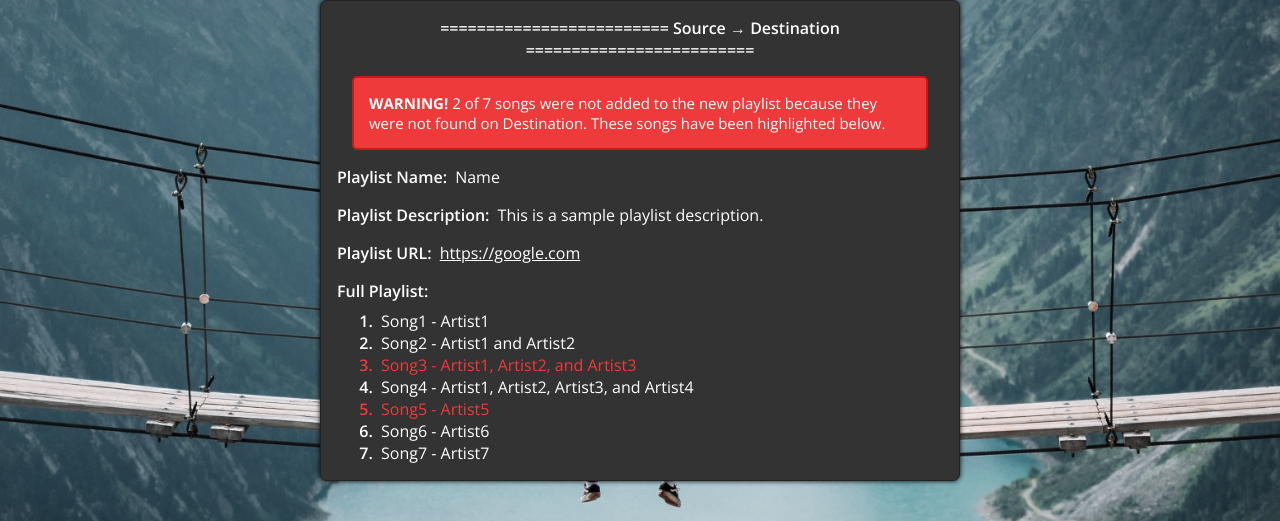
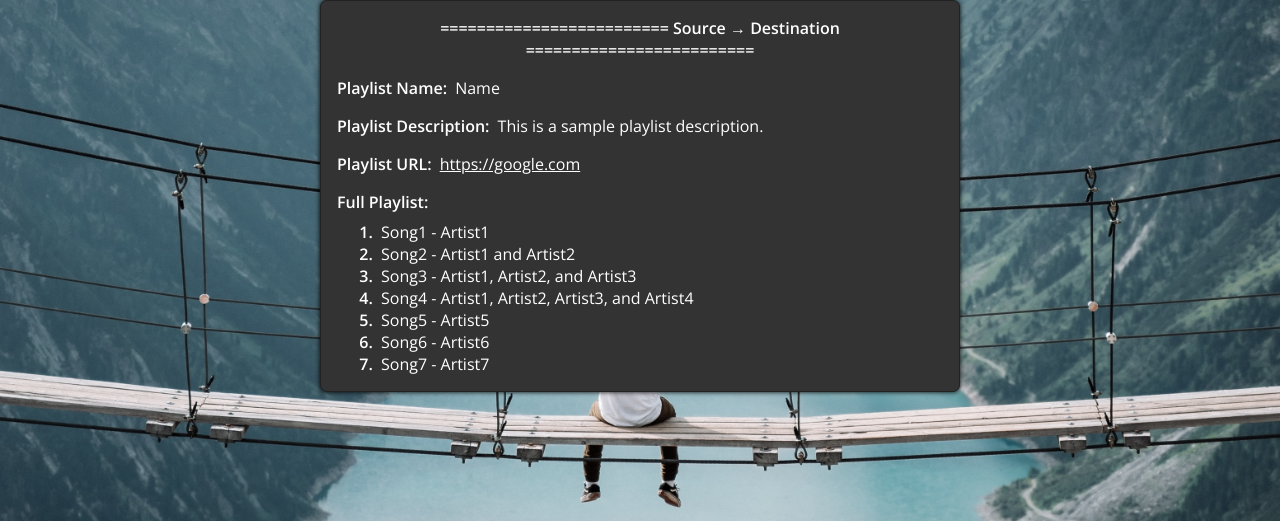
Before and after one commit to ethanratnofsky/Playlist-Bridge, a Flask app: page /development in a window 1280 px wide. Shown: the part 243-764 px from the top of the page. Run offline with Flask 2, Linux system fonts and the light colour scheme.

Commit message:
added conditional for displaying warning message

```diff
--- a/app.py
+++ b/app.py
@@ -178,7 +178,7 @@ def development():
     playlist.songs = songs
 
     playlist_creator_response.playlist = playlist
-    playlist_creator_response.excluded_songs = [song3, song5]
+    playlist_creator_response.excluded_songs = []
 
     return render_template('summary.html',
                            playlist=playlist_creator_response.playlist,
--- a/templates/summary.html
+++ b/templates/summary.html
@@ -14,7 +14,9 @@
 
     <div class="contentBox boxShadow" id="summary">
         <p id="summaryTop">{{ '=' * 25 }} {{ playlist.src_service }} &rarr; {{ playlist.dest_service }} {{ '=' * 25 }}</p>
-        <div class="errorMessage"><b>WARNING! </b>{{ excluded_songs|length }} of {{ playlist.songs|length }} songs were not added to the new playlist because they were not found on {{ playlist.dest_service }}. These songs have been highlighted below.</div>
+        {% if excluded_songs|length > 0 %}
+            <div class="errorMessage"><b>WARNING! </b>{{ excluded_songs|length }} of {{ playlist.songs|length }} songs were not added to the new playlist because they were not found on {{ playlist.dest_service }}. These songs have been highlighted below.</div>
+        {% endif %}
         <p>Playlist Name: <span class="data">{{ playlist.name }}</span></p>
         <p>Playlist Description: <span class="data">{{ playlist.description }}</span></p>
         <p>Playlist URL: <a class="data" href="{{ playlist_url }}" target="_blank" rel="noreferrer noopener">{{ playlist_url }}</a></p>
```
